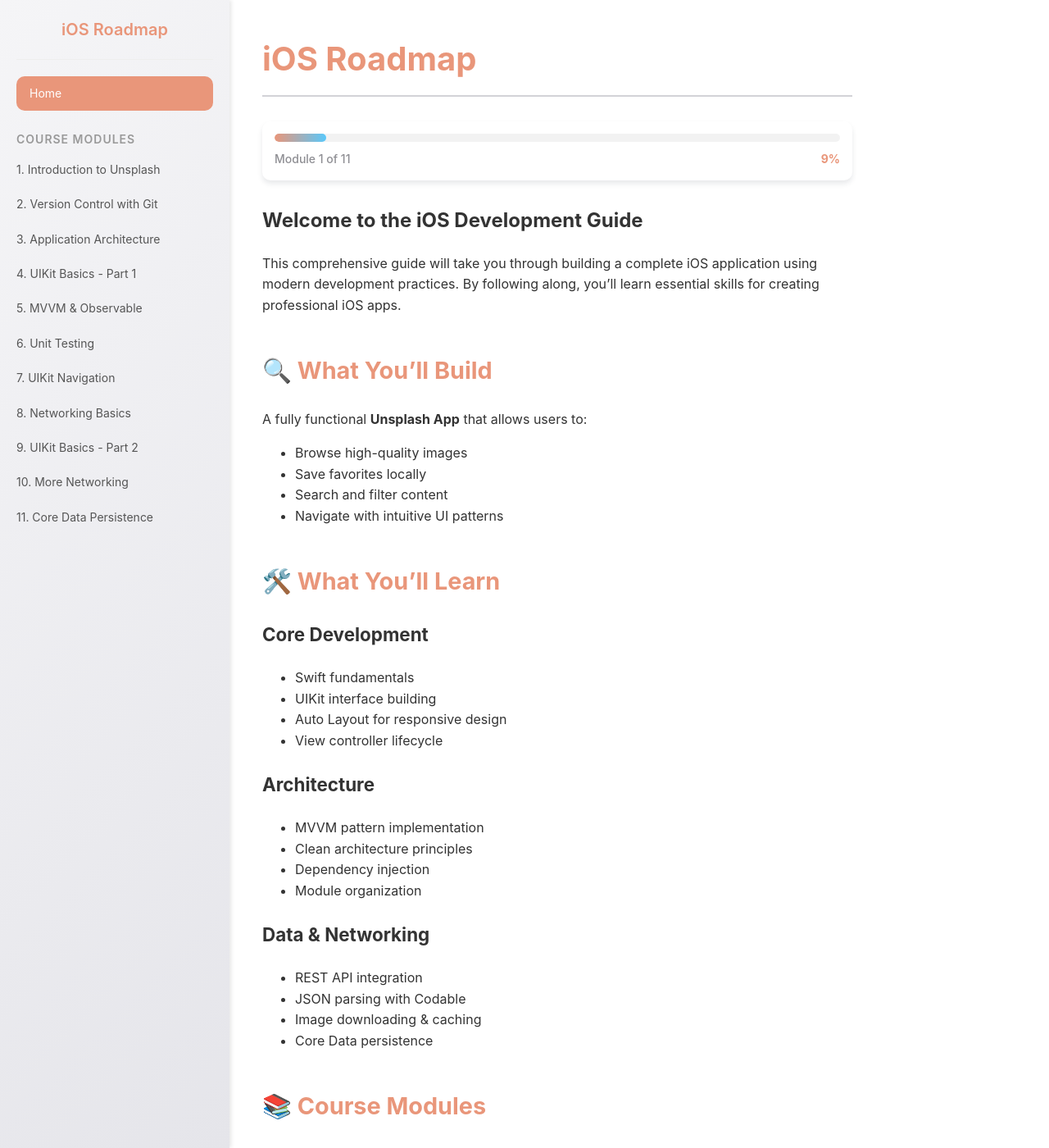
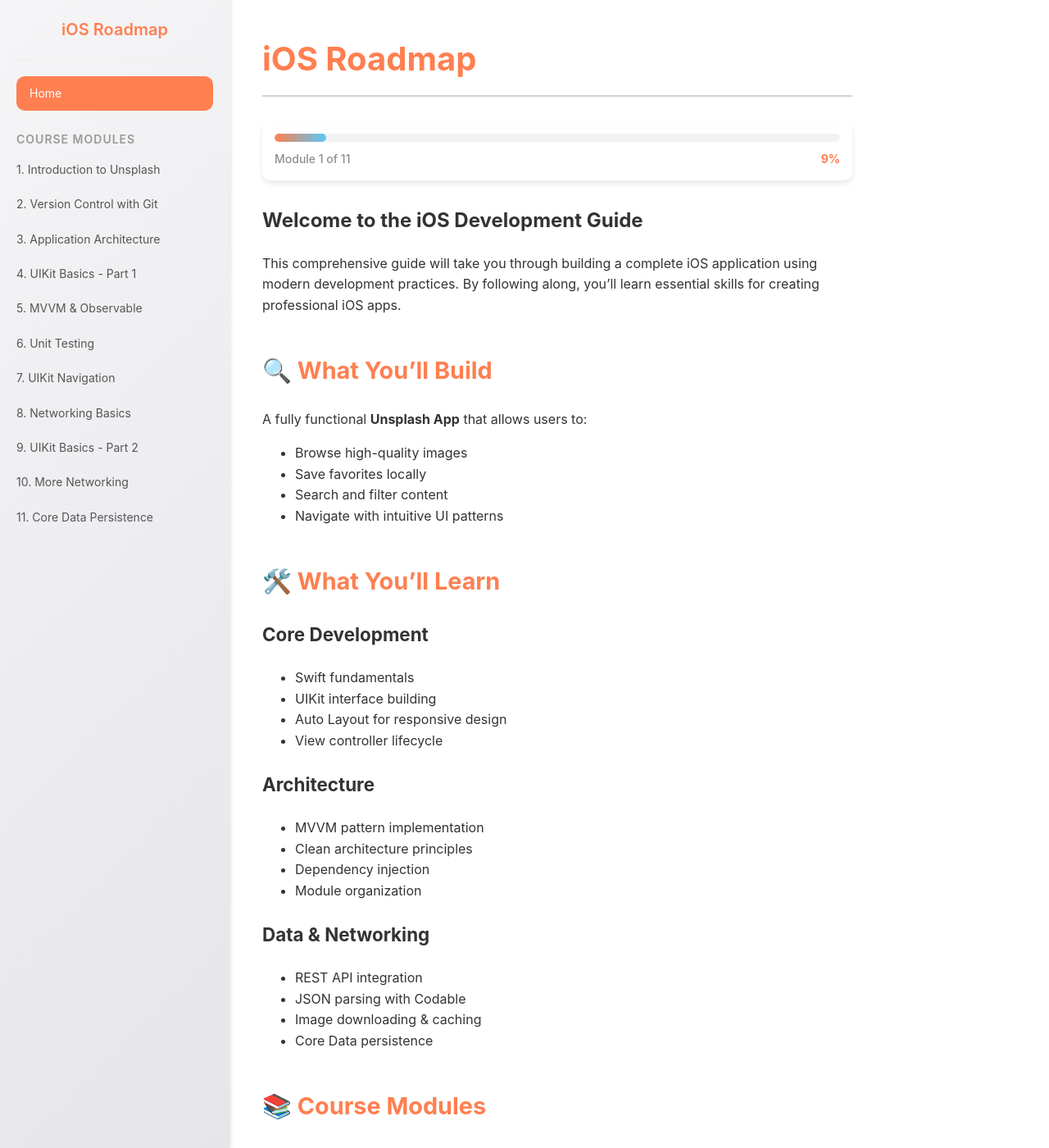
Before and after one commit to yaajevika/yaajevika.github.io, a Jekyll site: the page built from index.md, in a window 1280 px wide and 1400 px high. Shown: the whole window at 82% size. Built offline with Jekyll 4.4.1, drawn with Linux system fonts in a browser that asks for light colours.

Commit message:
Test commit

```diff
--- a/_layouts/default.html
+++ b/_layouts/default.html
@@ -8,7 +8,7 @@
   <style>
     :root {
       --sidebar-width: 280px;
-      --primary-color: #E9967A; /* New primary color */
+      --primary-color: #FF7F50; /* New primary color */
       --accent-color: #E9967A; /* iOS orange */
       --dark-text: #192B37; /* For headings and important text */
       --light-gray: #f5f5f7;
```
